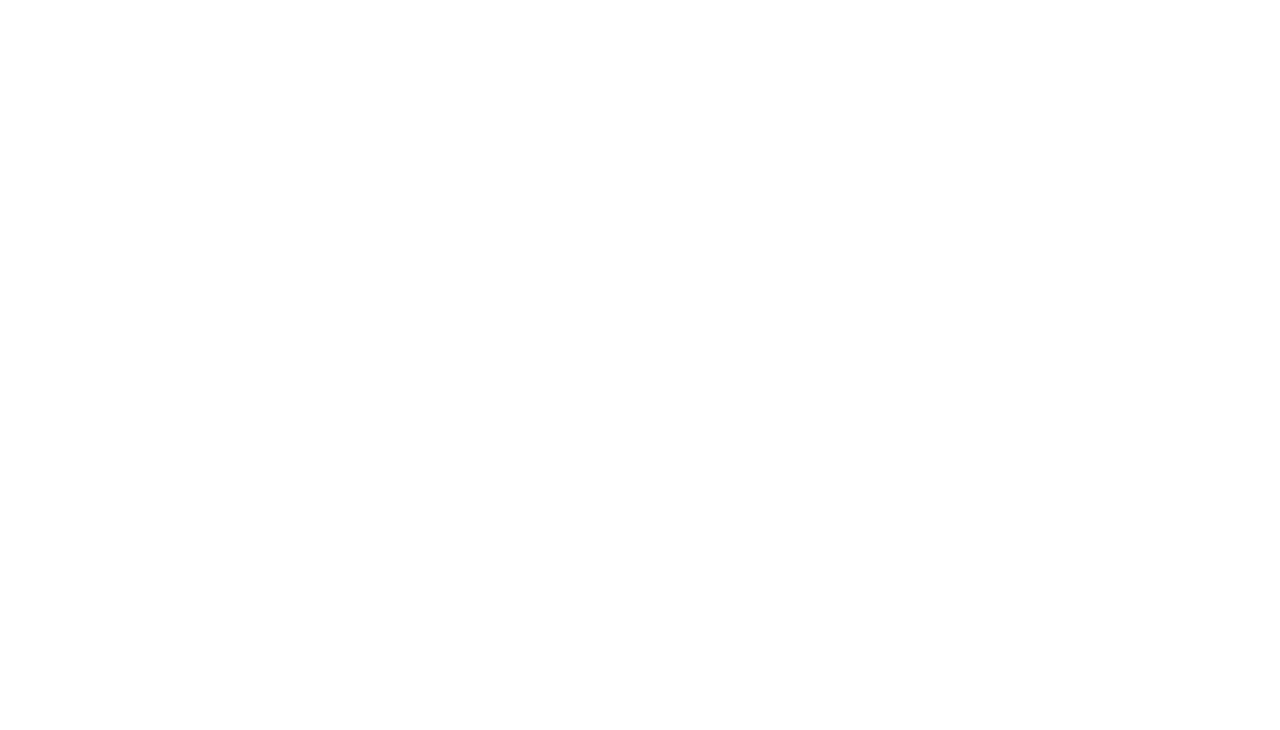
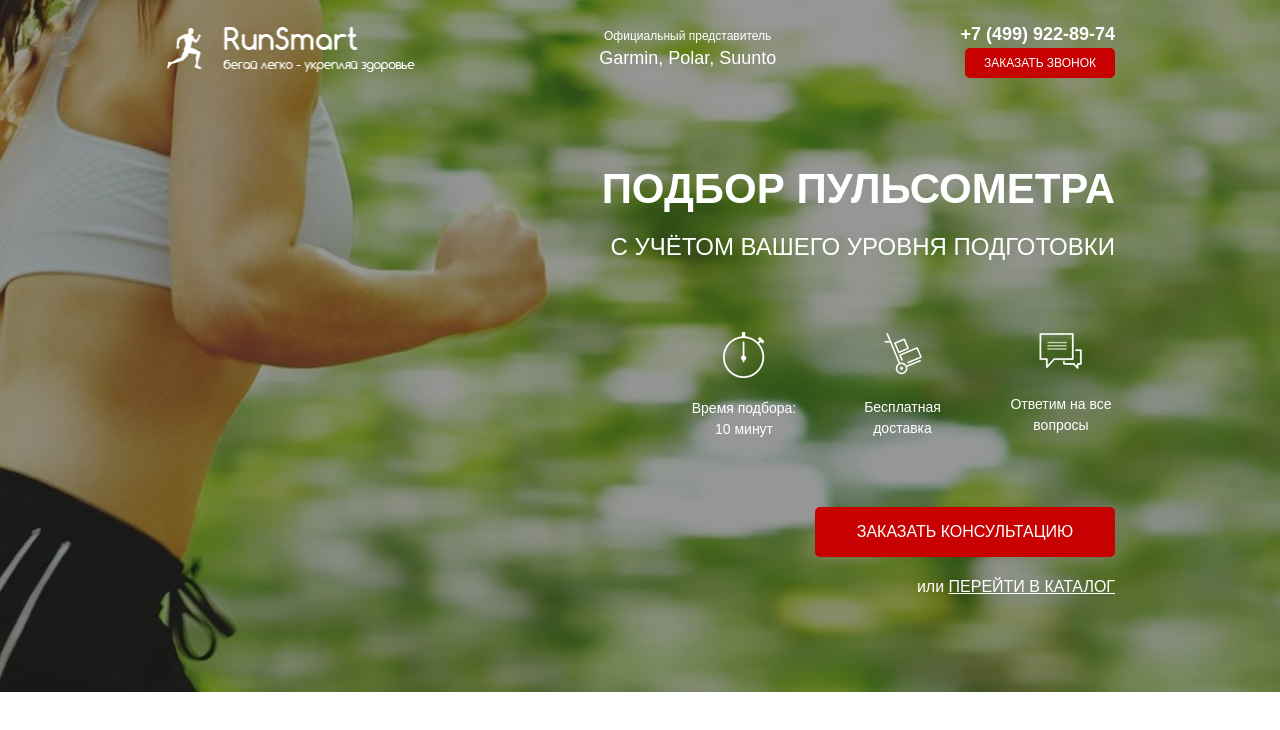
Before and after one commit to Pestryakov/StudyProject3, a website: page src/index.html in a window 1280 px wide. Drawn offline with Linux system fonts and the light colour scheme.

Commit message:
first section

```diff
--- /dev/null
+++ b/src/css/blocks/header.min.css
@@ -0,0 +1 @@
+.header{display:flex;justify-content:space-between;justify-content:center}
--- a/src/css/fonts.css
+++ b/src/css/fonts.css
@@ -1,29 +1,29 @@
 @font-face {
-    font-family: 'Museo Sans 300 Light';
+    font-family: 'Museo Sans';
     src: url('MuseoSansCyrl-300.eot');
     src: url('MuseoSansCyrl-300.eot?#iefix') format('embedded-opentype'),
     url('MuseoSansCyrl-300.woff') format('woff'),
     url('MuseoSansCyrl-300.ttf') format('truetype');
-    font-weight: normal;
+    font-weight: 300;
     font-style: normal;
     }
 
 @font-face {
-    font-family: 'Museo Sans 500 Medium';
+    font-family: 'Museo Sans';
     src: url('MuseoSansCyrl-500.eot');
     src: url('MuseoSansCyrl-500.eot?#iefix') format('embedded-opentype'),
     url('MuseoSansCyrl-500.woff') format('woff'),
     url('MuseoSansCyrl-500.ttf') format('truetype');
-    font-weight: normal;
+    font-weight: 500;
     font-style: normal;
     }
 
 @font-face {
-    font-family: 'Museo Sans 700 Bold';
+    font-family: 'Museo Sans';
     src: url('MuseoSansCyrl-700.eot');
     src: url('MuseoSansCyrl-700.eot?#iefix') format('embedded-opentype'),
     url('MuseoSansCyrl-700.woff') format('woff'),
     url('MuseoSansCyrl-700.ttf') format('truetype');
-    font-weight: normal;
+    font-weight: 700;
     font-style: normal;
     }
--- a/src/index.html
+++ b/src/index.html
@@ -7,9 +7,52 @@
     <title>Pulse</title>
     <link rel="stylesheet" href="css/bootstrap-reboot.min.css">
     <link rel="stylesheet" href="css/fonts.css">
-    <link rel="stylesheet" href="css/style.css">
+    <link rel="stylesheet" href="css/style.min.css">
 </head>
 <body>
+    <div class="promo">
+        <div class="container">
+            <header class="header">
+                <a href="#" class="header__logo">
+                    <img src="img/running_man.png" alt="logo">
+                </a>
+                <div class="header__official">
+                    Официальный представитель
+                    <span>Garmin, Polar, Suunto</span>
+                </div>
+                <div class="header__contacts">
+                    <a href="tel:+74999228974" class="header__phone">+7 (499) 922-89-74</a>
+                    <button class="button">Заказать звонок</button>
+                </div>
+            </header>
 
+            <div class="promo__wrapper">
+                <h1 class="promo__header">Подбор пульсометра</h1>
+                <h2 class="promo__subheader">с учётом Вашего уровня подготовки</h2>
+
+                <div class="promo__icons">
+                    <div class="promo__icon">
+                        <img src="img/clock.png" alt="clock">
+                        Время подбора: 10 минут
+                    </div>
+                    <div class="promo__icon">
+                        <img src="img/box.png" alt="box" >
+                        Бесплатная доставка
+                    </div>
+                    <div class="promo__icon">
+                        <img src="img/message.png" alt="message">
+                        Ответим на все вопросы
+                    </div>
+                </div>
+
+                <button class="button button_main">Заказать Консультацию</button>
+                <div class="promo__link">
+                    или
+                    <a href="#">Перейти в каталог</a>
+                </div>
+            </div>
+
+        </div>
+    </div>
 </body>
 </html>
--- /dev/null
+++ b/src/sass/blocks/_buttons.scss
@@ -0,0 +1,17 @@
+.button{
+    width: 150px;
+    height: 30px;
+    background-color: $main-color;
+    border-radius: 5px;
+    border: none;
+    font-size: 12px;
+    font-weight: 500;
+    text-transform: uppercase;
+    color: #ffffff;
+    &_main{
+        margin-top: 67px;
+        width: 300px;
+        height: 50px;
+        font-size: 16px;
+    }
+}
--- /dev/null
+++ b/src/sass/blocks/_header.scss
@@ -0,0 +1,37 @@
+.header {
+    display: flex;
+    justify-content: space-between;
+    align-items: center;
+    &__logo{
+        width: 250px;
+        img{
+            width: 100%;
+        }
+    }
+    &__official{
+        font-size: 12px;
+        text-align: center;
+        font-weight: 500;
+        color: #ffffff;
+        span{
+            font-size: 18px;
+            display: block;
+        }
+    }
+    &__contacts{
+        display: flex;
+        flex-direction: column;
+        align-items: flex-end;
+    }
+    &__phone{
+        display: block;
+        font-size: 18px;
+        font-weight: 700;
+        color: #ffffff;
+        &:hover{
+            color: #fff;
+            text-decoration: none;
+        }
+    }
+
+}
--- /dev/null
+++ b/src/sass/blocks/_promo.scss
@@ -0,0 +1,55 @@
+.promo {
+    min-height: 650px;
+    padding: 21px 0 93px 0;
+    background: url(../img/bg1.jpg) center (center/cover) no-repeat;
+    &__wrapper{
+        display: flex;
+        flex-direction: column;
+        align-items: flex-end;
+        margin-top: 90px;
+    }
+    &__header{
+        font-size: 42px;
+        font-weight: 700;
+        text-transform: uppercase;
+        color: #ffffff;
+        line-height: 42px;
+    }
+    &__subheader{
+        margin-top: 17px;
+        font-size: 24px;
+        line-height: 24px;
+        font-weight: 500;
+        text-transform: uppercase;
+        color: #ffffff;
+    }
+    &__icons{
+        margin-top: 65px;
+        width: 425px;
+        display: flex;
+        justify-content: space-between;
+    }
+    &__icon{
+        width: 108px;
+        text-align: center;
+        font-size: 14px;
+        font-weight: 500;
+        color: #ffffff;
+        img{
+            display: block;
+            margin: 0 auto;
+            margin-bottom: 20px;
+        }
+    }
+    &__link{
+        font-size: 16px;
+        font-weight: 500;
+        color: #ffffff;
+        margin-top: 18px;
+        a{
+            color: #ffffff;
+            text-decoration: underline;
+            text-transform: uppercase;
+        }
+    }
+}
--- a/src/sass/blocks/style.scss
+++ /dev/null
@@ -1,4 +0,0 @@
-@import 'base/variables';
-* {
-    font-family: 'Museo Sans Cyrl', sans-serif;
-}
--- /dev/null
+++ b/src/sass/style.scss
@@ -0,0 +1,15 @@
+@import 'base/variables';
+@import 'base/mixins';
+
+* {
+    font-family: 'Museo Sans Cyrl', sans-serif;
+}
+
+.container{
+    max-width: 950px;
+    margin: 0 auto;
+}
+
+@import 'blocks/promo';
+@import 'blocks/header';
+@import 'blocks/buttons';
```
Also changed, not shown: src/css/style.css (deleted), src/css/style.min.css (added).
